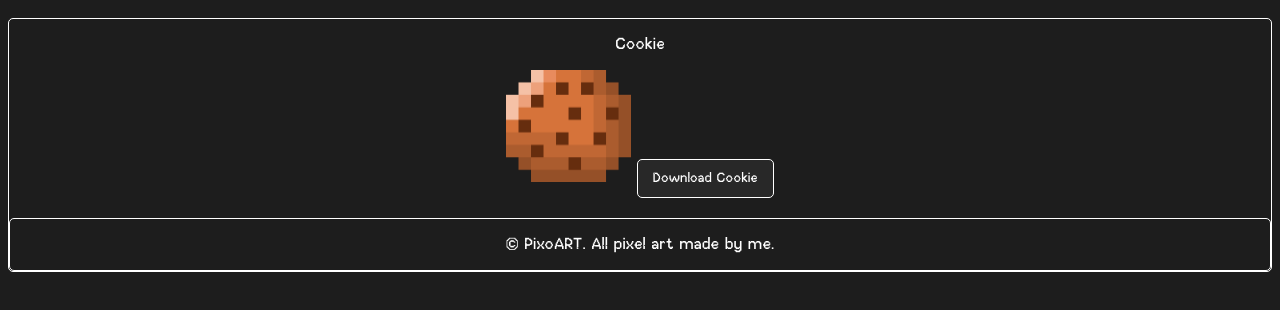
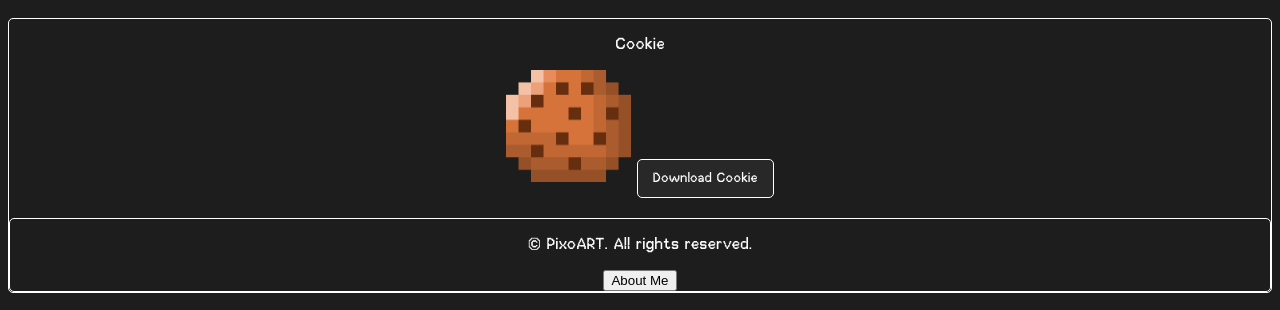
Before and after one commit to PixoART/PixoART, a plain HTML site: page index.html in a window 1280 px wide. Shown: the part 490-800 px from the top of the page. Drawn offline with Linux system fonts and the light colour scheme.

Commit message:
Enhance index.html with favicon and new button
Added favicon and 'About Me' button with functionality.

```diff
--- a/index.html
+++ b/index.html
@@ -4,10 +4,11 @@
     <meta charset="UTF-8">
     <meta name="viewport" content="width=device-width, initial-scale=1.0">
     <link rel="stylesheet" href="style.css">
+    <link rel="icon" href="Pixo_Logo.ico">
     <title>PixoART</title>
 </head>
 <body>
-    <h1 id="title">PixoART</h1>
+    <h1 id="title"><img id="logo" src="Pixo_Logo.ico" alt="Pixo Logo", width="70.34375" height="70.3125">PixoART</h1>
     <p id="subtitle">Finding pixel art, simplified.</p>
     <div id="search_container">
         <input type="text" id="search_bar", placeholder="Search, explore and find...">
@@ -58,7 +59,13 @@
             });
     </script>
     <div id="information">
-        <p>© PixoART. All pixel art made by me.</p>
+        <p>© PixoART. All rights reserved.</p>
+        <button id="about_me_button" onclick="goToAboutMePage()">About Me</button>
     </div>
+    <script>
+        function goToAboutMePage() {
+            window.location.href = "about_me.html";
+        }
+    </script>
 </body>
 </html>
```
